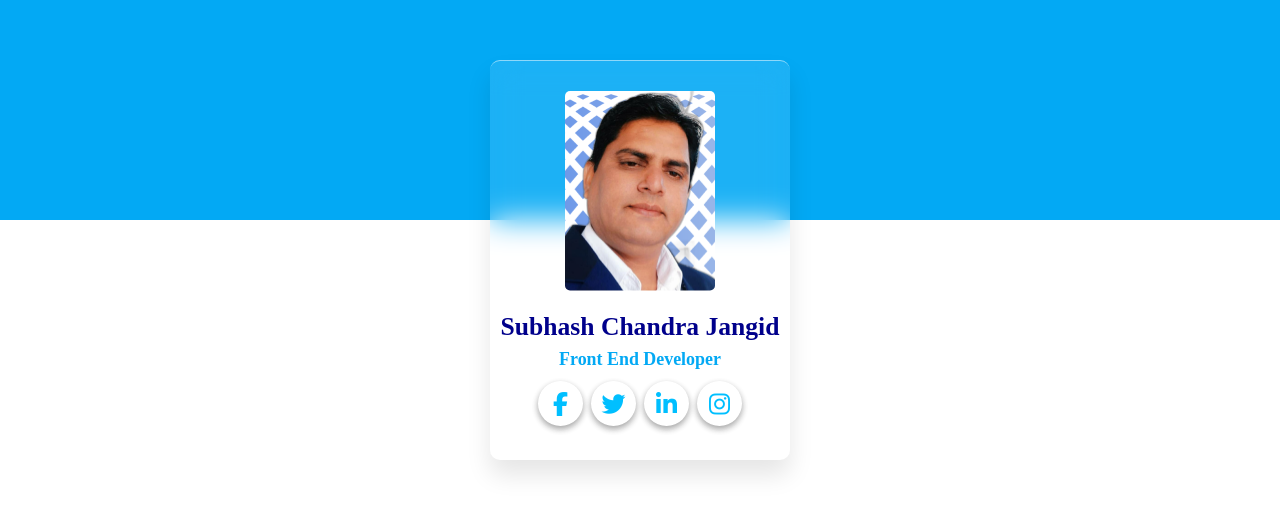
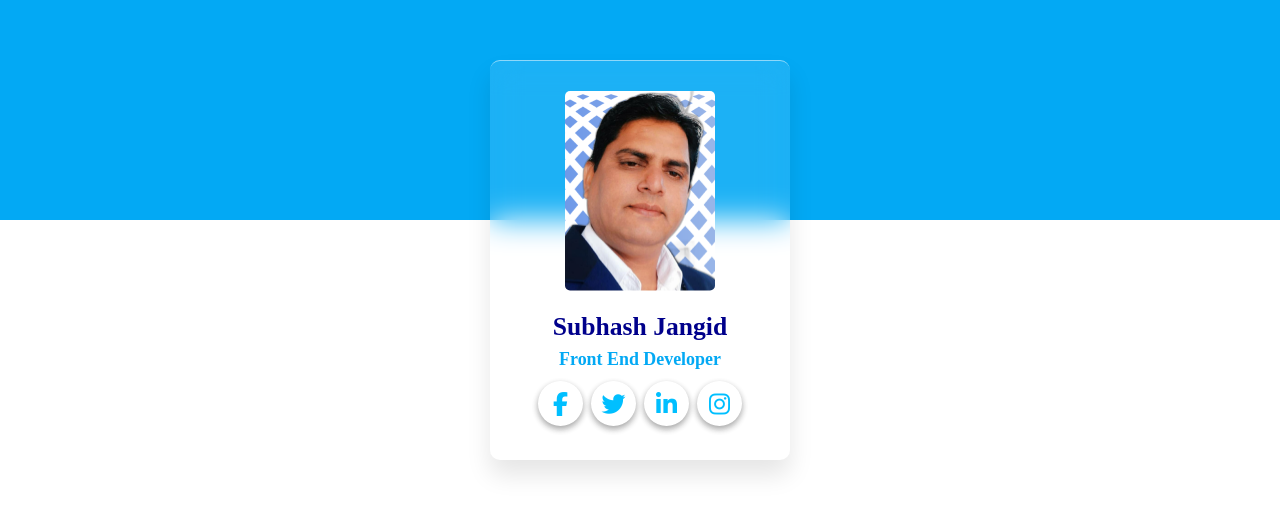
Before and after one commit to SubhashJangid/project10, a plain HTML site: page index.html in a window 1280 px wide. Shown: the part 140-654 px from the top of the page. Drawn offline with Linux system fonts and the light colour scheme.

Commit message:
Update index.html

```diff
--- a/index.html
+++ b/index.html
@@ -15,7 +15,7 @@
 	</div>
     <div class="content">
     <div class="detail">
-    <h2>Subhash Chandra Jangid <br /> <span> Front End Developer  </span> </h2>
+    <h2>Subhash  Jangid <br /> <span> Front End Developer  </span> </h2>
     <ul class="sci">
     <li><a href="https://www.facebook.com/Subhash1802 "><i class="fab fa-facebook-f"></i> </a></li>
     <li><a href="https://www.twitter.com/666Jsubhash"><i class="fab fa-twitter"></i> </a></li>
```
